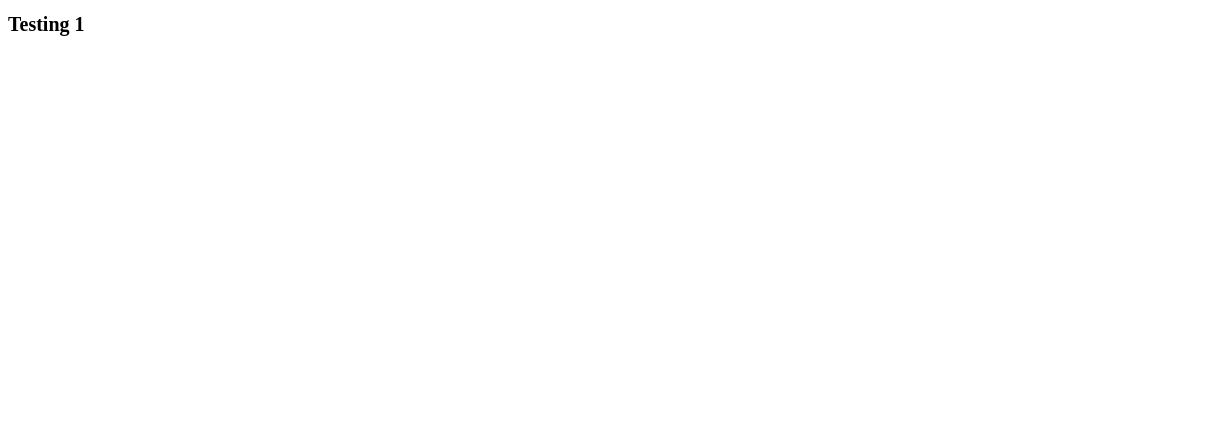
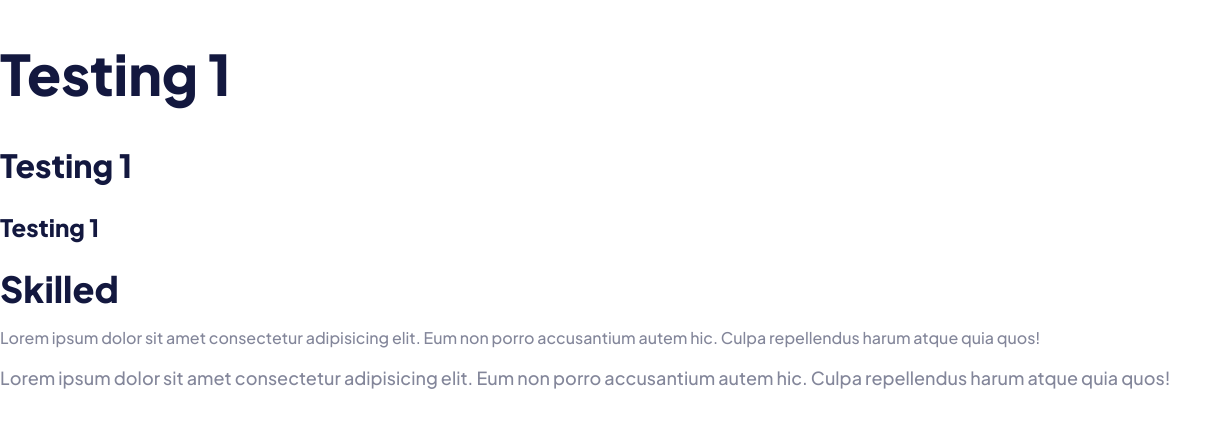
Before and after one commit to zetmosoma10/Skilled-elearning-landing-page, a plain HTML site: page index.html in a window 1536 px wide. Shown: the whole page, without its empty margins (0-1232 px from the left). Drawn offline with Linux system fonts and the light colour scheme.

Commit message:
defining typography

```diff
--- a/index.html
+++ b/index.html
@@ -4,6 +4,12 @@
     <meta charset="UTF-8" />
     <meta name="viewport" content="width=device-width, initial-scale=1.0" />
     <title>Skilled - elearning landing page</title>
+    <link rel="preconnect" href="https://fonts.googleapis.com" />
+    <link rel="preconnect" href="https://fonts.gstatic.com" crossorigin />
+    <link
+      href="https://fonts.googleapis.com/css2?family=Plus+Jakarta+Sans:wght@500;700;800&display=swap"
+      rel="stylesheet"
+    />
     <link rel="stylesheet" href="styles.css" />
     <link
       rel="shortcut icon"
@@ -13,5 +19,16 @@
   </head>
   <body>
     <h1>Testing 1</h1>
+    <h2>Testing 1</h2>
+    <h3>Testing 1</h3>
+    <span class="logo">Skilled</span>
+    <p class="text-bold">
+      Lorem ipsum dolor sit amet consectetur adipisicing elit. Eum non porro
+      accusantium autem hic. Culpa repellendus harum atque quia quos!
+    </p>
+    <p>
+      Lorem ipsum dolor sit amet consectetur adipisicing elit. Eum non porro
+      accusantium autem hic. Culpa repellendus harum atque quia quos!
+    </p>
   </body>
 </html>
--- a/styles.css
+++ b/styles.css
@@ -1,4 +1,5 @@
 :root {
+  /* Colors */
   --white: #fff;
   --navy-blue: #13183f;
   --grey: #83869a;
@@ -7,6 +8,18 @@
   --light-pink: #ffa7c3;
   --pink-gradient: #f02aa6 - #ff6f48;
   --blue-pink-gradient: #4851ff - #f02aa6;
+
+  /* Typography */
+  /* Headings */
+  --HeadingXL-fontSize: 5.6rem;
+  --HeadingL-fontSize: 4rem;
+  --HeadingM-fontSize: 3.2rem;
+  --HeadingS-fontSize: 2.4rem;
+  /* Texts */
+  --BodyM-fontSize: 1.8rem;
+  --BodyM-fontWeight: medium;
+  --BodyS-fontSize: 1.6rem;
+  --BodyS-fontWeight: bold;
 }
 
 *,
@@ -19,3 +32,67 @@
 html {
   font-size: 62.5%;
 }
+
+body {
+  margin: 0;
+  padding: 0;
+  font-family: "Plus Jakarta Sans", sans-serif;
+  color: var(--grey);
+  font-size: var(--BodyS-fontSize);
+  font-weight: var(--BodyM-fontWeight);
+}
+
+h1,
+h2,
+h3,
+h4 {
+  color: var(--navy-blue);
+  font-weight: 800;
+}
+
+h1 {
+  font-size: var(--HeadingL-fontSize);
+}
+
+h2 {
+  font-size: var(--HeadingS-fontSize);
+}
+
+h3 {
+  font-size: 2rem;
+}
+
+.text-bold {
+  font-size: 1.4rem;
+}
+
+.logo {
+  font-size: 2.8rem;
+  font-weight: 800;
+  color: var(--navy-blue);
+}
+
+@media screen and (min-width: 1440px) {
+  body {
+    font-size: var(--BodyM-fontSize);
+  }
+  h1 {
+    font-size: var(--HeadingXL-fontSize);
+  }
+
+  h2 {
+    font-size: var(--HeadingM-fontSize);
+  }
+
+  h3 {
+    font-size: var(--HeadingS-fontSize);
+  }
+
+  .text-bold {
+    font-size: var(--BodyS-fontSize);
+  }
+
+  .logo {
+    font-size: 3.6rem;
+  }
+}
```
